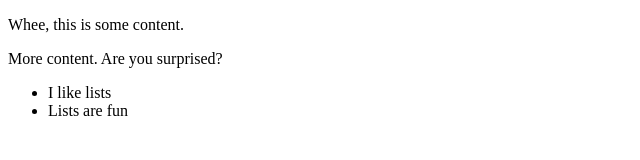
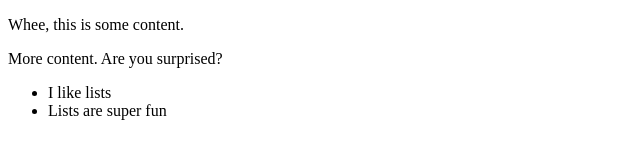
Before and after one commit to donburks/mar122018_git, a plain HTML site: page index.html in a window 1280 px wide. Shown: the full height of the page, 0-640 px from the left. Drawn offline with Linux system fonts and the light colour scheme.

Commit message:
Added some list content

```diff
--- a/index.html
+++ b/index.html
@@ -9,7 +9,7 @@
       <p>More content. Are you surprised?</p>
       <ul>
         <li>I like lists</li>
-        <li>Lists are fun</li>
+        <li>Lists are super fun</li>
       </ul>
     </div>
   </body>
```
